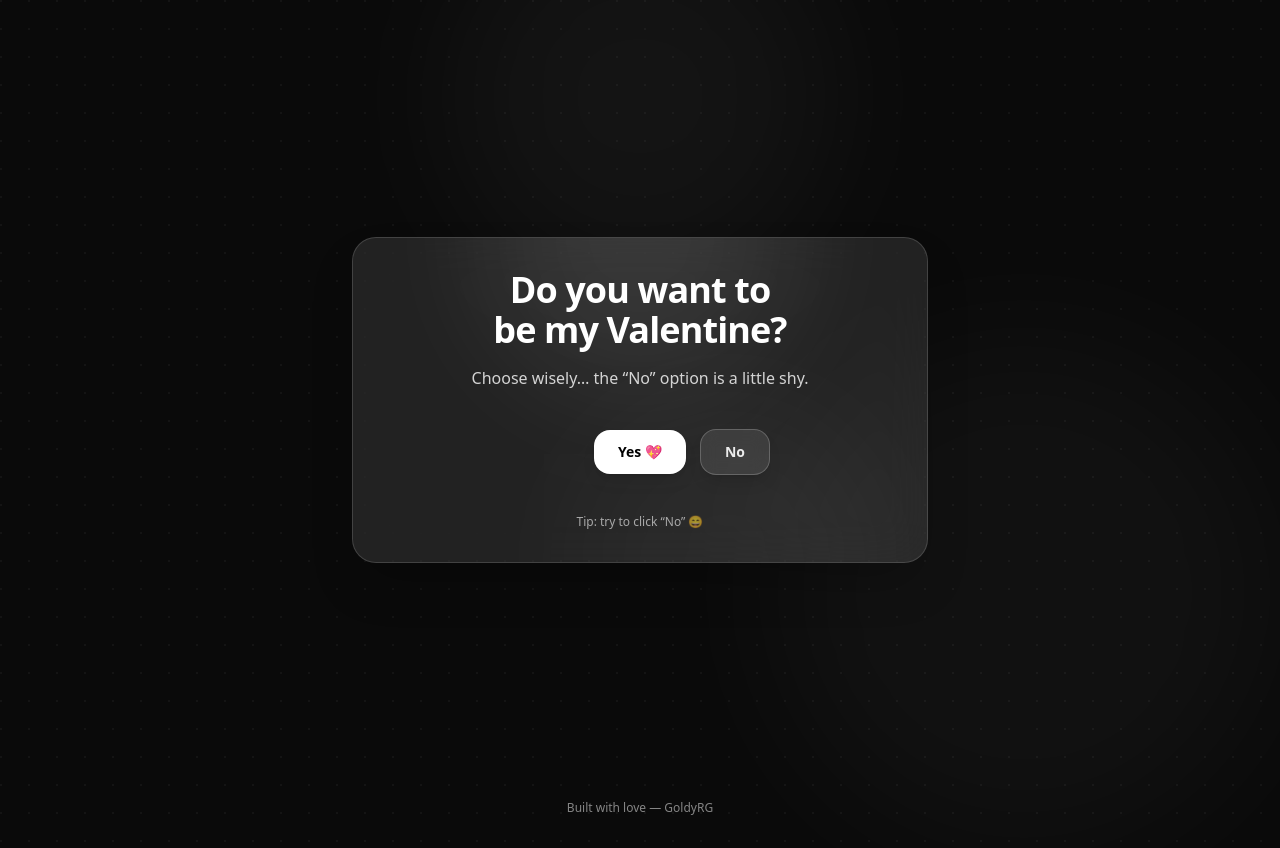
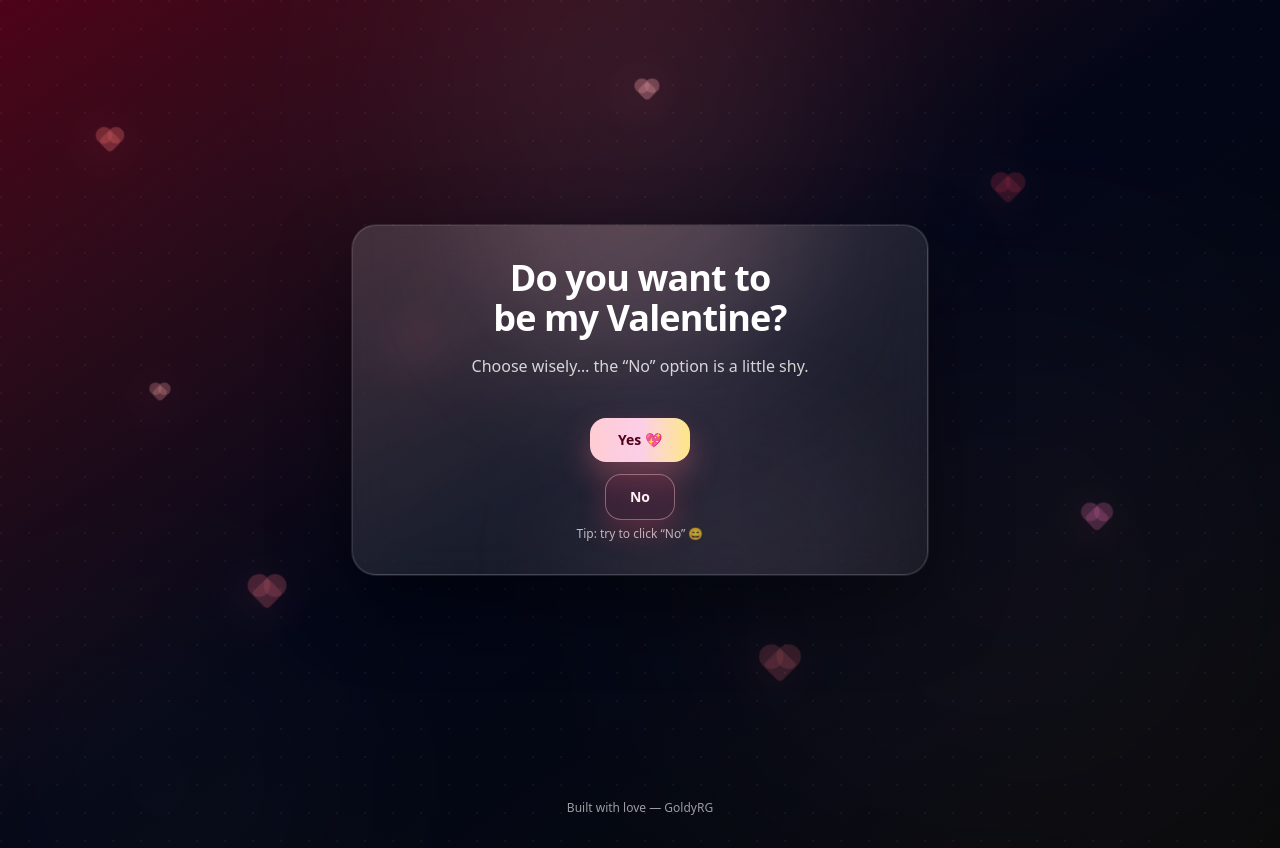
Before and after one commit to GoldyRG/be_my_valentine, a React (Vite) app: page / in a window 1280 px wide. Built offline with nearby package versions, Linux system fonts and the light colour scheme.

Commit message:
style: enhance layout with centered buttons and floating hearts

```diff
--- a/src/App.jsx
+++ b/src/App.jsx
@@ -1,20 +1,50 @@
 import ValentineCard from "./components/ValentineCard.jsx";
+
+const floatingHearts = [
+  { left: "8%", top: "18%", size: 16, delay: "0s", duration: "9s", opacity: 0.45, color: "rgba(248, 113, 113, 0.45)" },
+  { left: "20%", top: "70%", size: 22, delay: "2s", duration: "12s", opacity: 0.35, color: "rgba(251, 113, 133, 0.4)" },
+  { left: "50%", top: "12%", size: 14, delay: "1s", duration: "9s", opacity: 0.5, color: "rgba(253, 164, 175, 0.45)" },
+  { left: "78%", top: "22%", size: 20, delay: "3s", duration: "11s", opacity: 0.4, color: "rgba(244, 63, 94, 0.35)" },
+  { left: "85%", top: "62%", size: 18, delay: "1.5s", duration: "10s", opacity: 0.45, color: "rgba(244, 114, 182, 0.35)" },
+  { left: "60%", top: "78%", size: 24, delay: "2.5s", duration: "13s", opacity: 0.3, color: "rgba(251, 113, 133, 0.35)" },
+  { left: "32%", top: "42%", size: 16, delay: "0.5s", duration: "8s", opacity: 0.5, color: "rgba(251, 113, 133, 0.45)" },
+  { left: "12%", top: "48%", size: 12, delay: "1.2s", duration: "7s", opacity: 0.45, color: "rgba(252, 165, 165, 0.4)" },
+];
 
 export default function App() {
   return (
-    <div className="relative min-h-screen overflow-hidden bg-neutral-950 text-white">
+    <div className="relative min-h-screen overflow-hidden bg-gradient-to-br from-rose-950 via-slate-950 to-neutral-950 text-white">
       <div className="pointer-events-none absolute inset-0">
-        <div className="absolute -top-24 left-1/2 h-96 w-96 -translate-x-1/2 rounded-full bg-white/10 blur-3xl opacity-40" />
-        <div className="absolute bottom-0 right-0 h-[32rem] w-[32rem] rounded-full bg-white/10 blur-3xl opacity-30" />
+        <div className="absolute -top-24 left-1/2 h-96 w-96 -translate-x-1/2 rounded-full bg-rose-300/20 blur-[120px] opacity-60" />
+        <div className="absolute bottom-0 right-0 h-[34rem] w-[34rem] rounded-full bg-pink-300/10 blur-[140px] opacity-50" />
+        <div className="absolute -bottom-24 left-0 h-80 w-80 rounded-full bg-amber-200/10 blur-[120px] opacity-40" />
       </div>
 
-      <div className="pointer-events-none absolute inset-0 opacity-20 [background-image:radial-gradient(circle_at_1px_1px,rgba(255,255,255,.2)_1px,transparent_0)] [background-size:28px_28px]" />
+      <div className="pointer-events-none absolute inset-0 opacity-25 [background-image:radial-gradient(circle_at_1px_1px,rgba(255,255,255,.18)_1px,transparent_0)] [background-size:28px_28px]" />
 
-      <main className="relative flex min-h-screen items-center justify-center px-6 py-16">
+      <div className="pointer-events-none absolute inset-0 overflow-hidden" aria-hidden="true">
+        {floatingHearts.map((heart, index) => (
+          <span
+            key={`heart-${index}`}
+            className="floating-heart"
+            style={{
+              left: heart.left,
+              top: heart.top,
+              opacity: heart.opacity,
+              animationDelay: heart.delay,
+              animationDuration: heart.duration,
+              "--heart-size": `${heart.size}px`,
+              "--heart-color": heart.color,
+            }}
+          />
+        ))}
+      </div>
+
+      <main className="relative z-10 flex min-h-screen items-center justify-center px-6 py-16">
         <ValentineCard />
       </main>
 
-      <footer className="relative pb-8 text-center text-xs text-white/50">
+      <footer className="relative z-10 pb-8 text-center text-xs text-white/60">
         Built with love — GoldyRG
       </footer>
     </div>
--- a/src/components/ValentineCard.jsx
+++ b/src/components/ValentineCard.jsx
@@ -66,10 +66,10 @@ export default function ValentineCard() {
     const yesRect = yesBtn.getBoundingClientRect();
 
     const padding = 14;
-    const gap = 14;
+    const gap = 12;
 
-    const targetX = yesRect.right + gap;
-    const targetY = yesRect.top + (yesRect.height - noRect.height) / 2;
+    const targetX = yesRect.left + (yesRect.width - noRect.width) / 2;
+    const targetY = yesRect.bottom + gap;
 
     const maxX = Math.max(padding, vp.width - noRect.width - padding);
     const maxY = Math.max(padding, vp.height - noRect.height - padding);
@@ -189,13 +189,14 @@ export default function ValentineCard() {
     return (
       <div
         ref={cardRef}
-        className="relative w-full max-w-xl rounded-3xl border border-white/15 bg-white/10 p-8 shadow-2xl backdrop-blur-xl"
+        className="relative w-full max-w-xl rounded-3xl border border-white/15 bg-gradient-to-br from-white/15 via-white/10 to-white/5 p-8 shadow-[0_30px_80px_rgba(0,0,0,0.45)] ring-1 ring-white/10 backdrop-blur-xl"
       >
         <div className="pointer-events-none absolute inset-0 overflow-hidden rounded-3xl">
-          <div className="absolute -top-32 left-1/2 h-72 w-72 -translate-x-1/2 rounded-full blur-3xl opacity-40 bg-white/20" />
+          <div className="absolute -top-32 left-1/2 h-72 w-72 -translate-x-1/2 rounded-full bg-rose-200/30 blur-3xl opacity-50" />
+          <div className="absolute -bottom-28 right-6 h-64 w-64 rounded-full bg-pink-200/20 blur-3xl opacity-40" />
         </div>
 
-        <h1 className="text-balance text-center text-4xl font-semibold tracking-tight">
+        <h1 className="text-balance text-center text-4xl font-semibold tracking-tight text-white">
           Let’s gooo 💘
         </h1>
         <p className="mt-4 text-center text-white/80">
@@ -218,7 +219,7 @@ export default function ValentineCard() {
             setNoTries(0);
             setIsDodging(false);
           }}
-          className="mt-10 w-full rounded-2xl border border-white/15 bg-white/10 px-5 py-3 text-sm font-medium text-white/90 transition hover:bg-white/15"
+          className="mt-10 w-full rounded-2xl border border-white/20 bg-white/10 px-5 py-3 text-sm font-medium text-white/90 shadow-lg shadow-black/20 transition hover:bg-white/15"
         >
           Replay
         </button>
@@ -230,15 +231,15 @@ export default function ValentineCard() {
     <>
       <div
         ref={cardRef}
-        className="relative w-full max-w-xl overflow-hidden rounded-3xl border border-white/15 bg-white/10 p-8 shadow-2xl backdrop-blur-xl"
+        className="relative w-full max-w-xl overflow-hidden rounded-3xl border border-white/15 bg-gradient-to-br from-white/15 via-white/10 to-white/5 p-8 shadow-[0_30px_80px_rgba(0,0,0,0.45)] ring-1 ring-white/10 backdrop-blur-xl"
       >
         <div className="pointer-events-none absolute inset-0">
-          <div className="absolute -top-40 left-1/2 h-80 w-80 -translate-x-1/2 rounded-full bg-white/20 blur-3xl opacity-40" />
-          <div className="absolute -bottom-40 right-10 h-80 w-80 rounded-full bg-white/10 blur-3xl opacity-40" />
+          <div className="absolute -top-40 left-1/2 h-80 w-80 -translate-x-1/2 rounded-full bg-rose-200/30 blur-3xl opacity-50" />
+          <div className="absolute -bottom-40 right-10 h-80 w-80 rounded-full bg-pink-200/20 blur-3xl opacity-40" />
         </div>
 
         <div className="relative">
-          <h1 className="text-balance text-center text-4xl font-semibold tracking-tight">
+          <h1 className="text-balance text-center text-4xl font-semibold tracking-tight text-white">
             Do you want to be my Valentine?
           </h1>
           <p className="mt-4 text-center text-white/80">
@@ -250,13 +251,13 @@ export default function ValentineCard() {
               ref={yesBtnRef}
               type="button"
               onClick={() => setAccepted(true)}
-              className="rounded-2xl bg-white px-6 py-3 text-sm font-semibold text-black shadow-lg transition hover:translate-y-[-1px] hover:shadow-xl active:translate-y-[0px]"
+              className="rounded-2xl bg-gradient-to-r from-rose-200 via-pink-200 to-amber-200 px-7 py-3 text-sm font-semibold text-rose-950 shadow-[0_14px_30px_rgba(251,113,133,0.35)] transition hover:-translate-y-0.5 hover:shadow-[0_18px_40px_rgba(251,113,133,0.45)] active:translate-y-0"
             >
               Yes 💖
             </button>
           </div>
 
-          <p className="mt-10 text-center text-xs text-white/60">
+          <p className="mt-16 text-center text-xs text-white/70">
             Tip: try to click “No” 😄
           </p>
         </div>
@@ -268,7 +269,7 @@ export default function ValentineCard() {
         onMouseEnter={scheduleNoMove}
         onFocus={scheduleNoMove}
         onClick={scheduleNoMove}
-        className="fixed z-50 rounded-2xl border border-white/20 bg-white/10 px-6 py-3 text-sm font-semibold text-white/90 shadow-lg backdrop-blur transition-all duration-200 ease-out hover:bg-white/15"
+        className="fixed z-50 rounded-2xl border border-rose-200/40 bg-rose-500/10 px-6 py-3 text-sm font-semibold text-rose-50 shadow-[0_12px_28px_rgba(244,63,94,0.25)] backdrop-blur transition-all duration-200 ease-out hover:border-rose-200/70 hover:bg-rose-500/20"
         style={{
           left: `${noPos.x}px`,
           top: `${noPos.y}px`,
--- a/src/index.css
+++ b/src/index.css
@@ -22,3 +22,57 @@ body {
     transform: translateX(0) rotate(0deg);
   }
 }
+
+.floating-heart {
+  --heart-size: 18px;
+  --heart-color: rgba(248, 113, 113, 0.45);
+  position: absolute;
+  width: var(--heart-size);
+  height: var(--heart-size);
+  background: var(--heart-color);
+  transform: rotate(45deg);
+  border-radius: 4px;
+  filter: drop-shadow(0 8px 16px rgba(244, 63, 94, 0.35));
+  animation: float-heart 9s ease-in-out infinite;
+}
+
+.floating-heart::before,
+.floating-heart::after {
+  content: "";
+  position: absolute;
+  width: var(--heart-size);
+  height: var(--heart-size);
+  border-radius: 50%;
+  background: inherit;
+}
+
+.floating-heart::before {
+  top: calc(var(--heart-size) / -2);
+  left: 0;
+}
+
+.floating-heart::after {
+  top: 0;
+  left: calc(var(--heart-size) / -2);
+}
+
+@keyframes float-heart {
+  0% {
+    transform: translateY(0) rotate(45deg) scale(1);
+    opacity: 0.35;
+  }
+  50% {
+    transform: translateY(-18px) rotate(45deg) scale(1.05);
+    opacity: 0.7;
+  }
+  100% {
+    transform: translateY(-36px) rotate(45deg) scale(1);
+    opacity: 0.35;
+  }
+}
+
+@media (prefers-reduced-motion: reduce) {
+  .floating-heart {
+    animation: none;
+  }
+}
```
